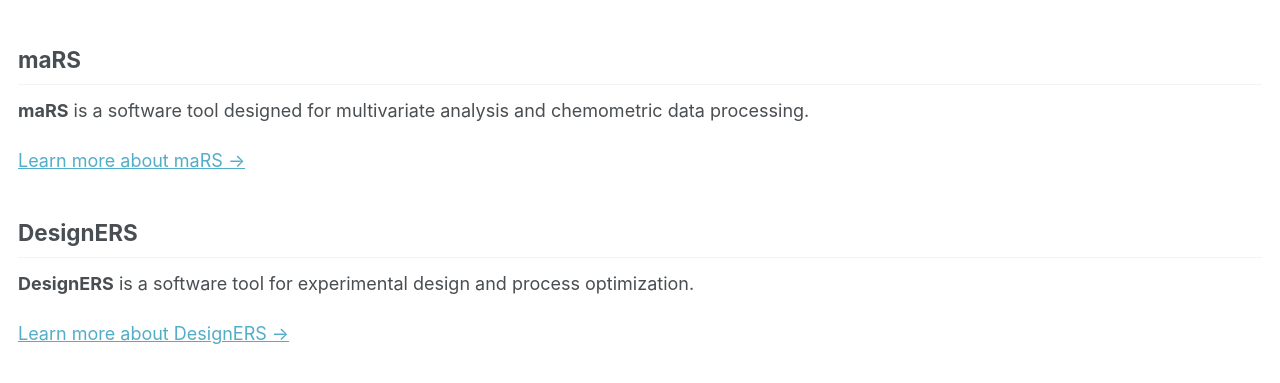
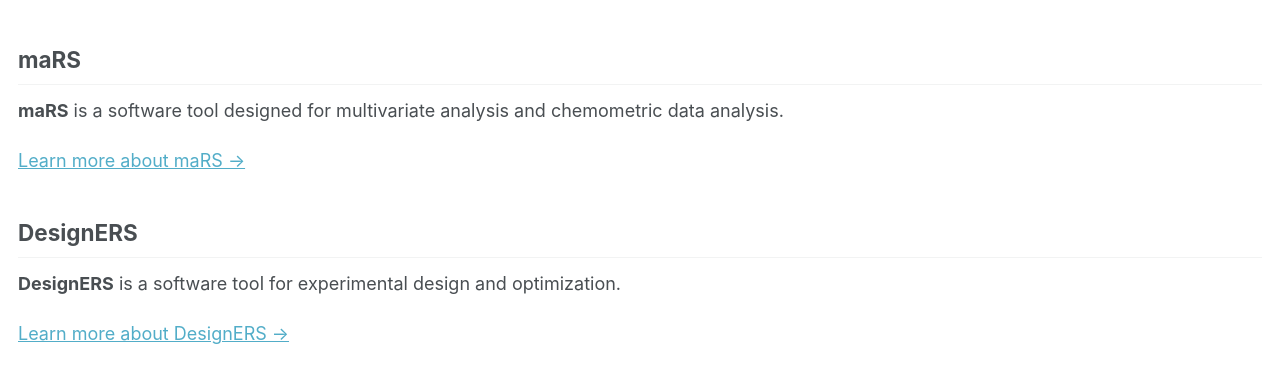
Before and after one commit to LAQUALI-UFLA/laquali-ufla.github.io, a Jekyll site: the page built from _pages/softwares.md, in a window 1280 px wide and 978 px high. Shown: the part 169-552 px from the top of the window. Built offline with Jekyll 4.4.1, drawn with Linux system fonts in a browser that asks for light colours; a style sheet for code colours, icons or effects is not loaded.

Commit message:
Update descriptions for maRS and DesignERS software

```diff
--- a/_pages/softwares.md
+++ b/_pages/softwares.md
@@ -8,7 +8,7 @@ LAQUALI develops **free** computational tools for chemometrics, experimental des
 
 ## maRS
 
-**maRS** is a software tool designed for multivariate analysis and chemometric data processing.
+**maRS** is a software tool designed for multivariate analysis and chemometric data analysis.
 
 [Learn more about maRS →](/mars/)
 
@@ -16,7 +16,7 @@ LAQUALI develops **free** computational tools for chemometrics, experimental des
 
 ## DesignERS
 
-**DesignERS** is a software tool for experimental design and process optimization.
+**DesignERS** is a software tool for experimental design and optimization.
 
 [Learn more about DesignERS →](/designers/)
 
```
